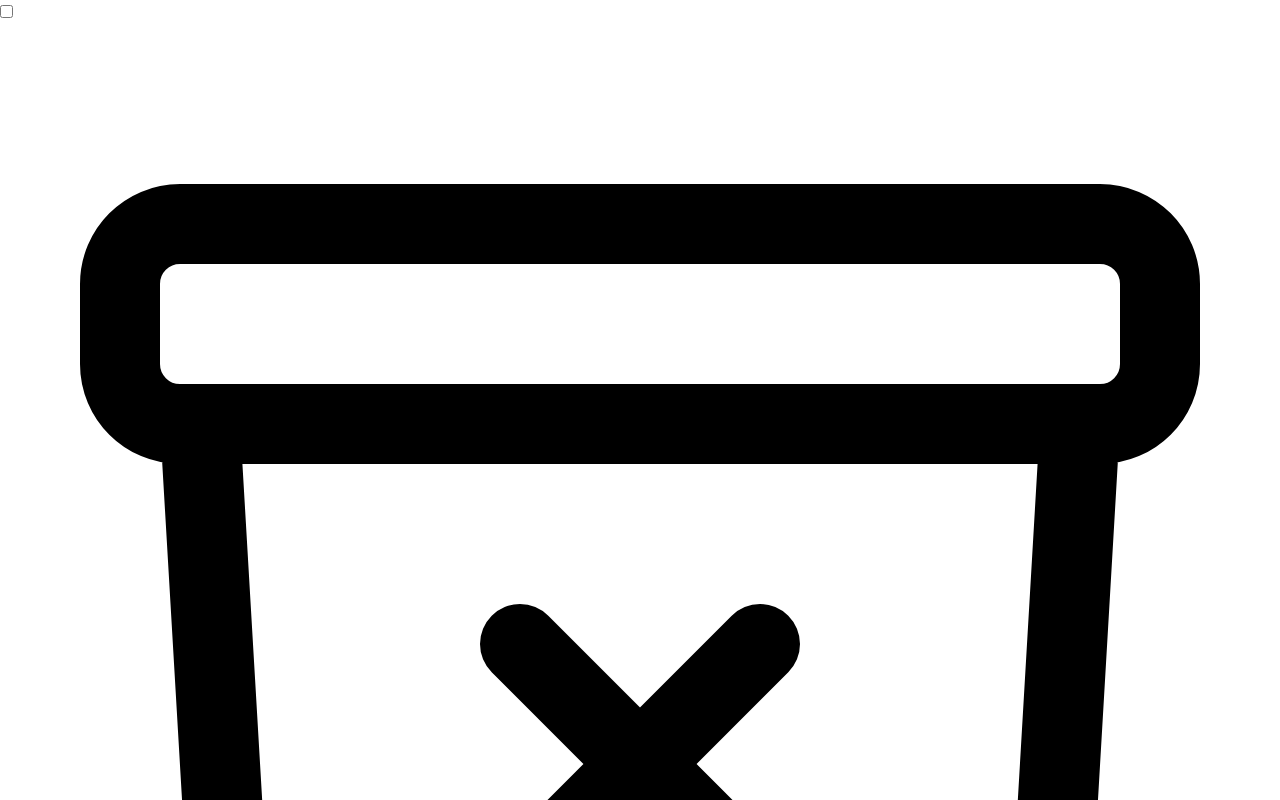
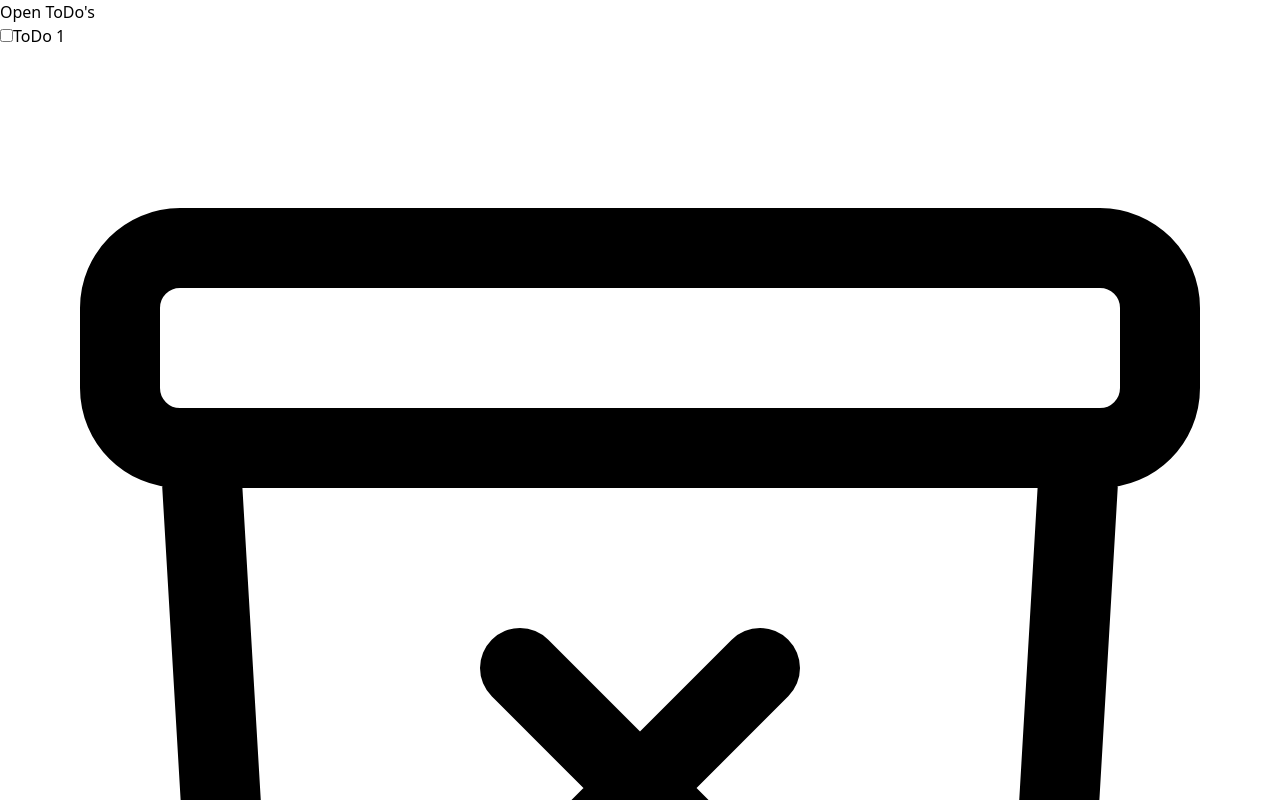
Before and after one commit to guenyoo/macromedia-frameworks-01-react, a React (Vite) app: page / in a window 1280 px wide. Shown: the top 800 px of the page. Built offline with nearby package versions, Linux system fonts and the light colour scheme.

Commit message:
Use TodoList and Todo; update App

```diff
--- a/src/App.jsx
+++ b/src/App.jsx
@@ -1,11 +1,11 @@
-import { Todo } from './components/Todo';
+import { Todos } from './components/Todos';
 
 function App() {
   return (
     <main className="grid place-items-center place-content-center h-screen">
-      <Todo />
+      <Todos />
     </main>
-  )
+  );
 }
 
-export default App
+export default App;
--- /dev/null
+++ b/src/components/Todos.jsx
@@ -0,0 +1,12 @@
+import { TodoList } from './TodoList';
+import initialTodos from '../mocks/initial-todo.json';
+
+const Todos = () => {
+  return (
+    <div className="grid gap-5">
+      <TodoList todos={initialTodos} />
+    </div>
+  );
+};
+
+export { Todos };
```
